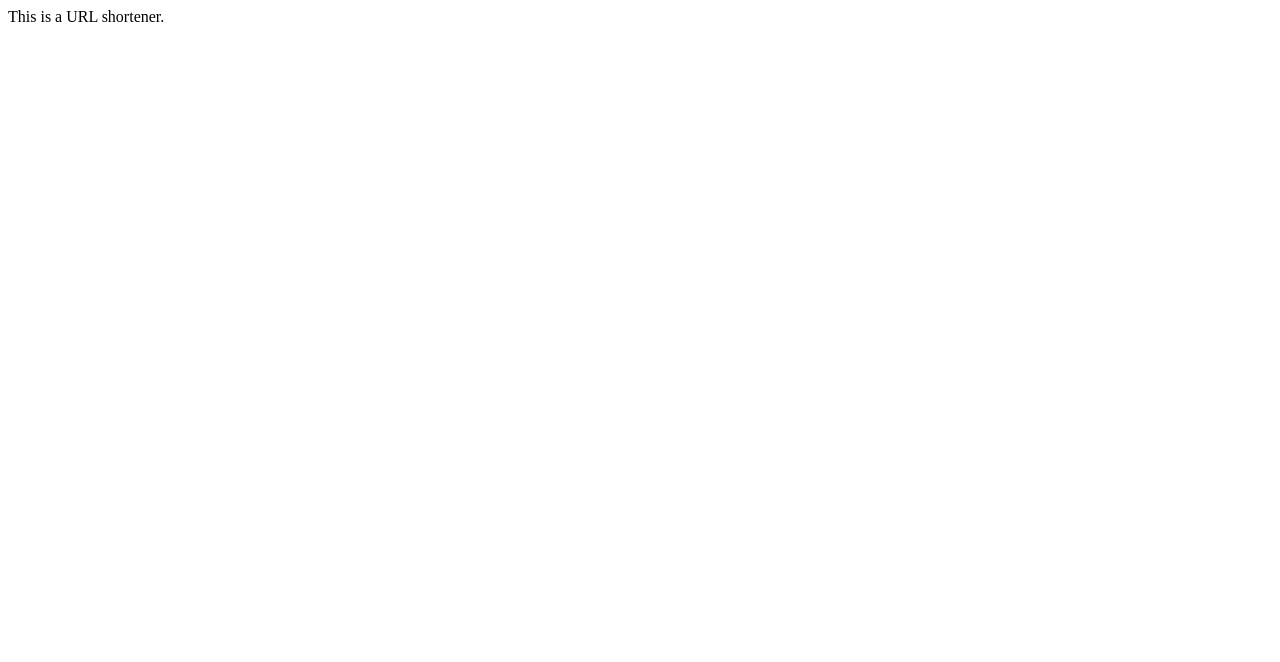
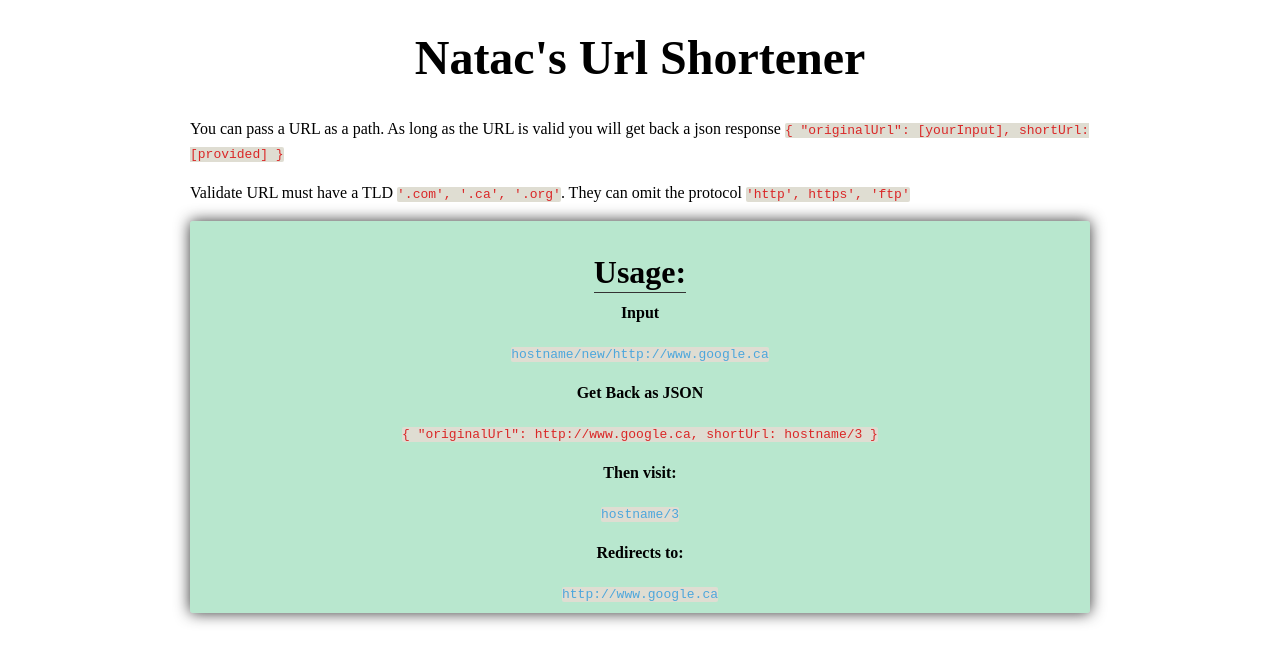
Before and after one commit to natac13/url-shortener, a website: page index.html in a window 1280 px wide. Drawn offline with Linux system fonts and the light colour scheme.

Commit message:
(styling)
Worked on some simple styling for the index.html page

```diff
--- a/index.html
+++ b/index.html
@@ -4,9 +4,27 @@
   <meta charset="utf-8">
   <meta http-equiv="X-UA-Compatible" content="IE=edge">
   <meta name=viewport content="width=device-width, initial-scale=1">
+  <link rel=stylesheet href="/style.css">
   <title>Natac's Url Shortener</title>
 </head>
 <body>
-  This is a URL shortener.
+  <div class="app">
+    <h1>Natac's Url Shortener</h1>
+    <p>You can pass a URL as a path. As long as the URL is valid you will get back a json response <code>{ "originalUrl": [yourInput], shortUrl: [provided] }</code></p>
+    <p>Validate URL must have a TLD <code>'.com', '.ca', '.org'</code>. They can omit the protocol <code>'http', https', 'ftp'</code></p>
+    <div class="demo">
+      <h3>Usage:</h3>
+      <p><strong>Input</strong></p>
+      <p><code class="example">hostname/new/http://www.google.ca</code></p>
+      <p><strong>Get Back as JSON</strong></p>
+      <p><code>{ "originalUrl": http://www.google.ca, shortUrl: hostname/3 }</code></p>
+      <p><strong>Then visit:</strong></p>
+      <p><code class="example">hostname/3</code></p>
+      <p><strong>Redirects to:</strong></p>
+      <p><code class="example">http://www.google.ca</code></p>
+
+    </div>
+
+  </div>
 </body>
 </html>
--- /dev/null
+++ b/public/style.css
@@ -0,0 +1,49 @@
+code {
+  background: #DFDDD2;
+  color: #DA2727;
+  border-radius: 2px;
+}
+
+code.example {
+  background: #DFDDD2;
+  color: #4DA7DC;
+  border-radius: 2px;
+}
+
+body {
+  font-size: 1em;
+  line-height: 1.5;
+}
+
+.app {
+  width: 75%;
+  max-width: 900px;
+  margin: 0 auto;
+}
+
+h1 {
+  line-height: 1.1;
+  font-size: 3em;
+  text-align: center;
+}
+
+h3 {
+  font-size: 2em;
+  line-height: 1.2;
+  border-bottom: 1px solid #333;
+  margin-bottom: 0;
+}
+
+.demo {
+  display: flex;
+  flex-flow: column;
+  justify-content: space-around;
+  align-items: center;
+  background: rgba(20, 175, 92, 0.3);
+  border-radius: 3px;
+  box-shadow: 0 0 15px #333;
+}
+
+.demo p {
+  margin: 0.5em 0;
+}
--- a/server.js
+++ b/server.js
@@ -21,6 +21,8 @@ mongoose.connect(process.env.MONGO_URI)
     throw error;
   });
 const app = express();
+
+app.use(express.static(path.join(__dirname, 'public')));
 const re = /new(?:\/(invalid))?\/((?:https?:\/\/)?.*)/
 
 
```
